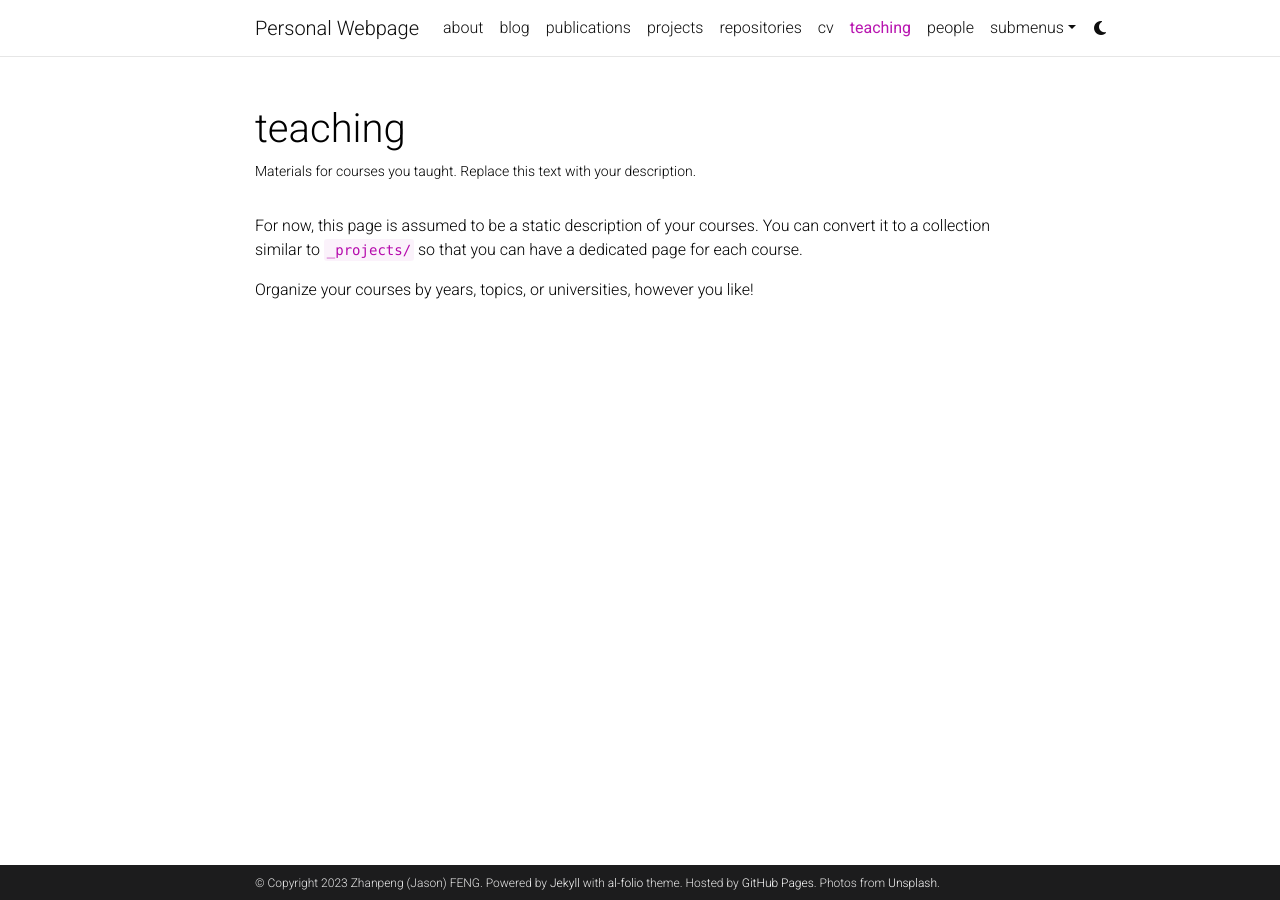
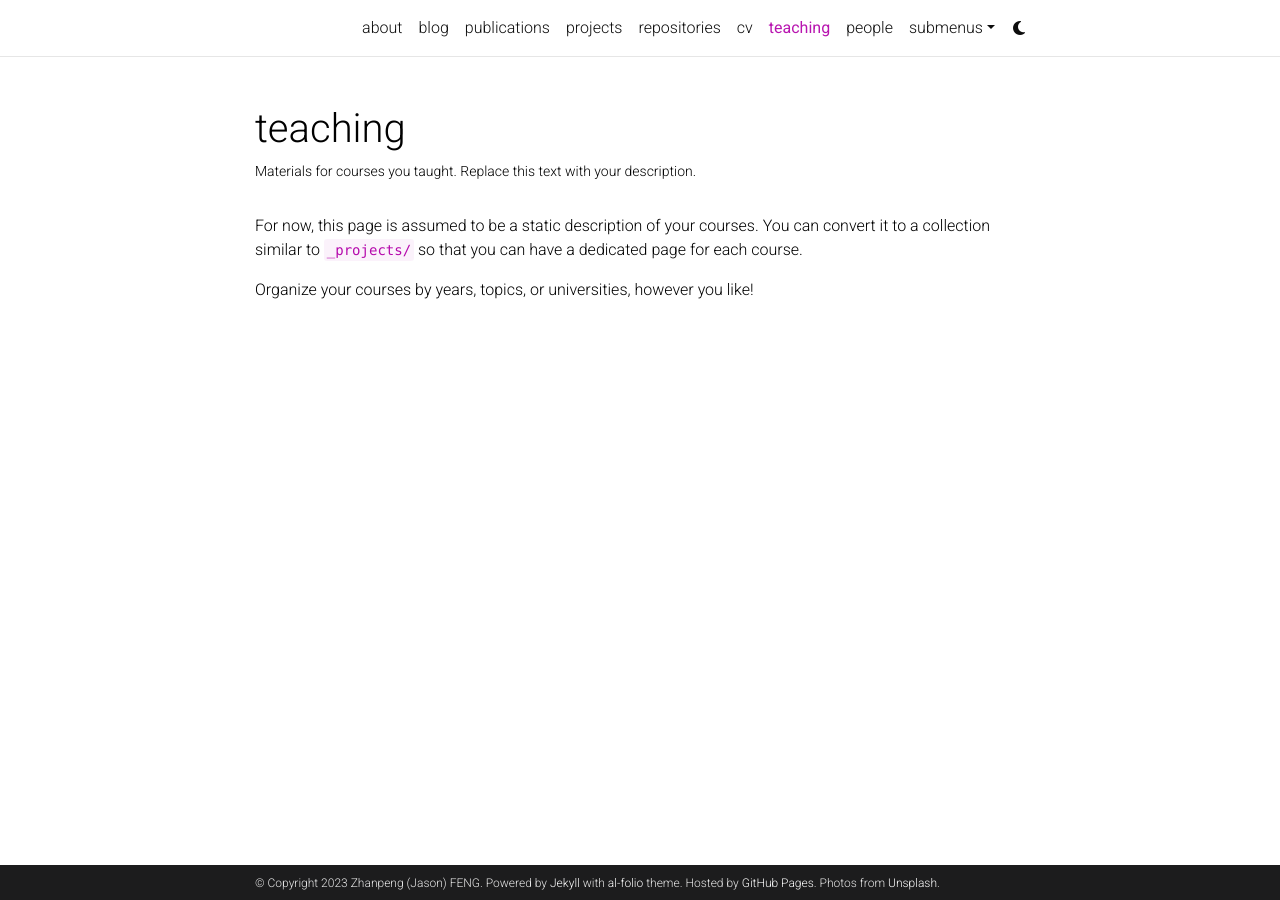
Before and after one commit to JasonFung04/JasonFung04.github.io, a Jekyll site: the page built from _pages/teaching.md, in a window 1280 px wide. Built offline with Jekyll 4.4.1, drawn with Linux system fonts in a browser that asks for light colours; comment, search, counter and statistics services are not loaded; a style sheet for code colours, icons or effects is not loaded.

Commit message:
Update _config.yml
delete title

```diff
--- a/_config.yml
+++ b/_config.yml
@@ -2,7 +2,7 @@
 # Site settings
 # -----------------------------------------------------------------------------
 
-title: Personal Webpage # the website title (if blank, full name will be used instead)
+title:  # the website title (if blank, full name will be used instead)
 first_name: Zhanpeng
 middle_name: (Jason)
 last_name: FENG
```
